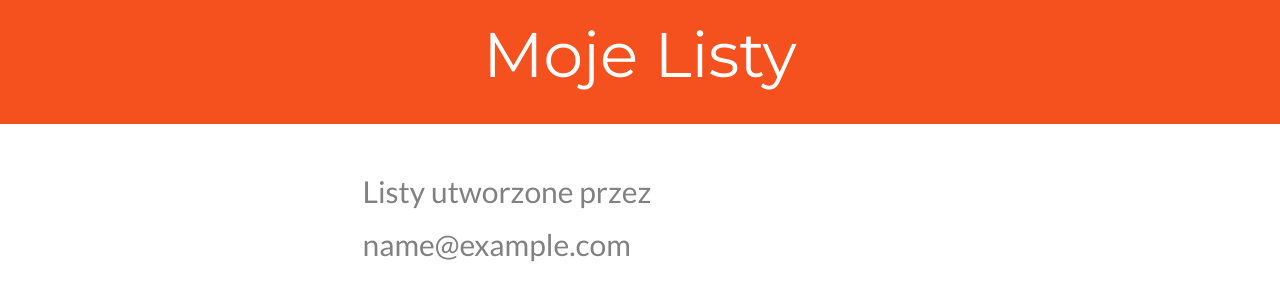
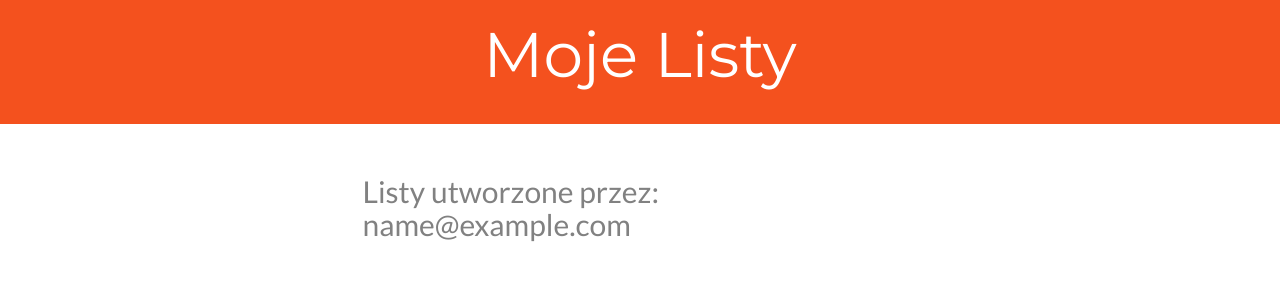
Before and after one commit to slaneslane/superlists, a Django app: template lists/templates/my_lists.html in a window 1280 px wide. Shown: the part 50-351 px from the top of the page. Run offline with Django 3.2, Linux system fonts and the light colour scheme; the template is opened without the code that fills it: values that come from a table or form of the project are taken from there, others are empty; the visitor is signed in with stand-in values (Sample User, id 1); some libraries are stand-ins or nearby versions.

Commit message:
CSS + HTML.

```diff
--- a/lists/static/base.css
+++ b/lists/static/base.css
@@ -37,5 +37,16 @@
     margin-top: 2ex;
 }
 .my-lists {
-    font-size: 20px;
+    display: flex;
+    justify-content: space-around;
+    padding: 0;
+    list-style: none;
 }
+.my-lists > li > a {
+    font-size: 22px;
+    color: #f4511e
+    text-decoration: none;
+}
+.my-lists > li > a:hover {
+    color: #00C
+}
--- a/lists/templates/my_lists.html
+++ b/lists/templates/my_lists.html
@@ -2,8 +2,7 @@
 {% block header-text %}Moje Listy{% endblock %}
 {% block list_form %}{% endblock %}
 {% block extra_content %}
-            <h2>Listy utworzone przez</h2>
-            <h2>{{ owner.email }}</h2>
+            <h2>Listy utworzone przez: {{ owner.email }}</h2>
             <ul class="my-lists">
             {% for list in owner.list_set.all %}
                 <li><a href="{{ list.get_absolute_url }}">{{ list.name }}</a></li>
```
